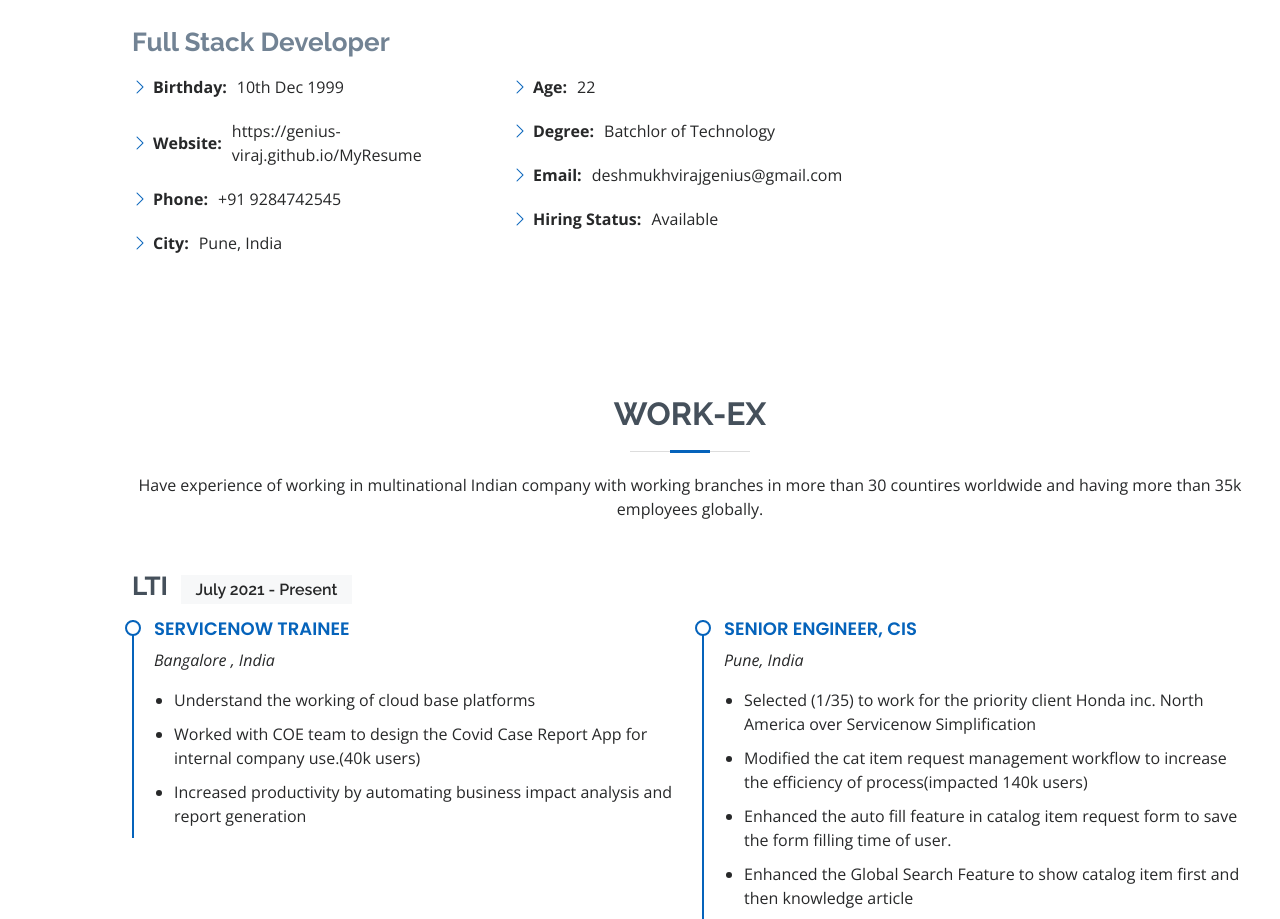
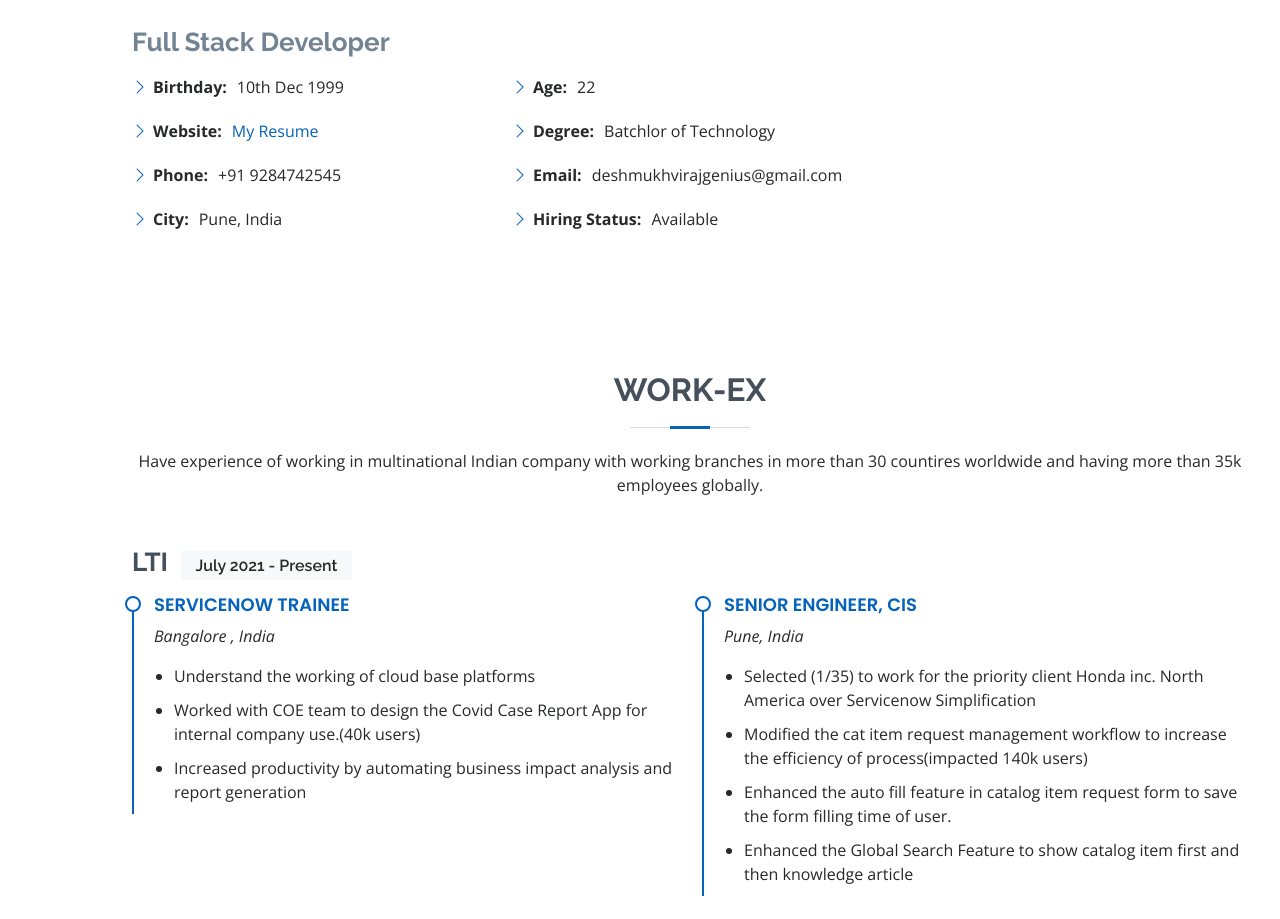
Before and after one commit to genius-viraj/MyResume, a plain HTML site: page index.html in a window 1280 px wide. Shown: the part 1013-1932 px from the top of the page. Drawn offline with nearby package versions, Linux system fonts and the light colour scheme.

Commit message:
Update index.html

```diff
--- a/index.html
+++ b/index.html
@@ -97,7 +97,7 @@
               <div class="col-lg-6">
                 <ul>
                   <li><i class="bi bi-chevron-right"></i> <strong>Birthday:</strong> <span>10th Dec 1999</span></li>
-                  <li><i class="bi bi-chevron-right"></i> <strong>Website:</strong> <span>https://genius-viraj.github.io/MyResume</span></li>
+                  <li><i class="bi bi-chevron-right"></i> <strong>Website:</strong><a href="https://genius-viraj.github.io/MyResume">My Resume</a></li>
                   <li><i class="bi bi-chevron-right"></i> <strong>Phone:</strong> <span>+91 9284742545</span></li>
                   <li><i class="bi bi-chevron-right"></i> <strong>City:</strong> <span>Pune, India</span></li>
                 </ul>
```
